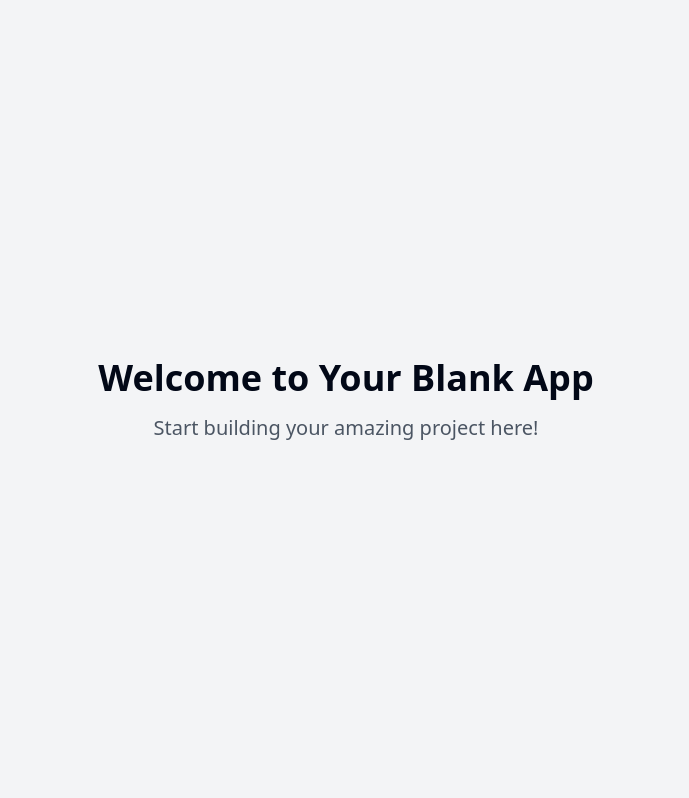
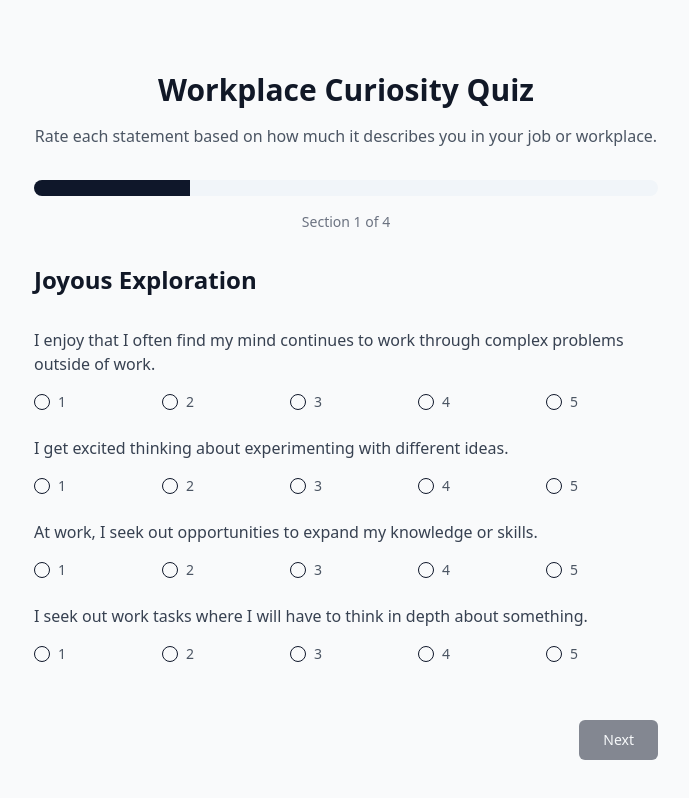
Before and after one commit to thismodernidea/quiz-embed-spark, a React (Vite) app: page / in a window 1280 px wide. Shown: the top 798 px of the page, without its empty margins (294-983 px from the left). Built offline with nearby package versions, Linux system fonts and the light colour scheme.

Commit message:
Add quiz functionality
Implement the quiz functionality, including questions, scoring, and results display.

```diff
--- a/package.json
+++ b/package.json
@@ -45,6 +45,7 @@
     "cmdk": "^1.0.0",
     "date-fns": "^3.6.0",
     "embla-carousel-react": "^8.3.0",
+    "framer-motion": "^12.7.2",
     "input-otp": "^1.2.4",
     "lucide-react": "^0.462.0",
     "next-themes": "^0.3.0",
--- /dev/null
+++ b/src/components/QuestionGroup.tsx
@@ -0,0 +1,69 @@
+
+import { RadioGroup, RadioGroupItem } from "./ui/radio-group";
+import { Label } from "./ui/label";
+import type { Dimension, Answer } from './QuizContainer';
+
+type Question = {
+  id: number;
+  text: string;
+};
+
+type QuestionGroupProps = {
+  group: {
+    dimension: Dimension;
+    questions: Question[];
+  };
+  answers: Answer[];
+  onAnswer: (questionId: number, value: number) => void;
+};
+
+const RATING_OPTIONS = [
+  { value: 1, label: 'Very slightly or not at all' },
+  { value: 2, label: 'A little' },
+  { value: 3, label: 'Moderately' },
+  { value: 4, label: 'Quite a bit' },
+  { value: 5, label: 'Extremely' },
+];
+
+const QuestionGroup = ({ group, answers, onAnswer }: QuestionGroupProps) => {
+  return (
+    <div className="space-y-8">
+      <h2 className="text-2xl font-semibold text-gray-900">{group.dimension}</h2>
+
+      <div className="space-y-6">
+        {group.questions.map((question) => {
+          const answer = answers.find(a => a.questionId === question.id);
+
+          return (
+            <div key={question.id} className="space-y-4">
+              <p className="text-gray-700">{question.text}</p>
+
+              <RadioGroup
+                value={answer?.value?.toString()}
+                onValueChange={(value) => onAnswer(question.id, parseInt(value))}
+                className="grid grid-cols-1 gap-4 sm:grid-cols-5"
+              >
+                {RATING_OPTIONS.map((option) => (
+                  <div key={option.value} className="flex items-center space-x-2">
+                    <RadioGroupItem
+                      value={option.value.toString()}
+                      id={`q${question.id}-${option.value}`}
+                    />
+                    <Label
+                      htmlFor={`q${question.id}-${option.value}`}
+                      className="text-sm text-gray-600"
+                    >
+                      {option.value}
+                    </Label>
+                  </div>
+                ))}
+              </RadioGroup>
+            </div>
+          );
+        })}
+      </div>
+    </div>
+  );
+};
+
+export default QuestionGroup;
--- /dev/null
+++ b/src/components/QuizContainer.tsx
@@ -0,0 +1,134 @@
+
+import { useState } from 'react';
+import QuestionGroup from './QuestionGroup';
+import Results from './Results';
+import { Button } from './ui/button';
+import { Progress } from './ui/progress';
+import { motion, AnimatePresence } from 'framer-motion';
+
+export type Dimension = 'Joyous Exploration' | 'Deprivation Sensitivity' | 'Stress Tolerance' | 'Openness to People\'s Ideas';
+
+export type Answer = {
+  questionId: number;
+  value: number;
+};
+
+const QUESTION_GROUPS = [
+  {
+    dimension: 'Joyous Exploration' as Dimension,
+    questions: [
+      { id: 1, text: 'I enjoy that I often find my mind continues to work through complex problems outside of work.' },
+      { id: 2, text: 'I get excited thinking about experimenting with different ideas.' },
+      { id: 3, text: 'At work, I seek out opportunities to expand my knowledge or skills.' },
+      { id: 4, text: 'I seek out work tasks where I will have to think in depth about something.' },
+    ],
+  },
+  {
+    dimension: 'Deprivation Sensitivity' as Dimension,
+    questions: [
+      { id: 5, text: 'When given a complex problem at work, I can\'t rest until I find the answer.' },
+      { id: 6, text: 'When a complex work problem arises, I continue to seek information until I understand it fully.' },
+      { id: 7, text: 'I can spend hours on a single problem because I feel a need to find an answer.' },
+      { id: 8, text: 'I work relentlessly to find answers to complicated questions at work.' },
+    ],
+  },
+  {
+    dimension: 'Stress Tolerance' as Dimension,
+    questions: [
+      { id: 9, text: 'When work is anxiety-provoking, I tend to explore rather than avoid.' },
+      { id: 10, text: 'The possibility of being distressed does not impact my motivation to work on new projects.' },
+      { id: 11, text: 'I do not shy away from the unknown or unfamiliar even if it seems scary.' },
+      { id: 12, text: 'When probing deeper into a project that interests me, feeling anxious does not derail me.' },
+    ],
+  },
+  {
+    dimension: 'Openness to People\'s Ideas' as Dimension,
+    questions: [
+      { id: 13, text: 'It is important to listen to ideas from people who think differently.' },
+      { id: 14, text: 'I value colleagues with different ideas.' },
+      { id: 15, text: 'I like to hear ideas from colleagues even if they are different from my current line of thinking.' },
+      { id: 16, text: 'Even when I am confident in my approach to a problem, I like to hear other people\'s opinions.' },
+    ],
+  },
+];
+
+const QuizContainer = () => {
+  const [currentGroupIndex, setCurrentGroupIndex] = useState(0);
+  const [answers, setAnswers] = useState<Answer[]>([]);
+  const [showResults, setShowResults] = useState(false);
+
+  const handleAnswer = (questionId: number, value: number) => {
+    setAnswers(prev => {
+      const existing = prev.findIndex(a => a.questionId === questionId);
+      if (existing !== -1) {
+        const newAnswers = [...prev];
+        newAnswers[existing] = { questionId, value };
+        return newAnswers;
+      }
+      return [...prev, { questionId, value }];
+    });
+  };
+
+  const canProceed = () => {
+    const currentQuestions = QUESTION_GROUPS[currentGroupIndex].questions;
+    return currentQuestions.every(q => answers.some(a => a.questionId === q.id));
+  };
+
+  const handleNext = () => {
+    if (currentGroupIndex < QUESTION_GROUPS.length - 1) {
+      setCurrentGroupIndex(prev => prev + 1);
+    } else {
+      setShowResults(true);
+    }
+  };
+
+  const progress = ((currentGroupIndex + 1) / QUESTION_GROUPS.length) * 100;
+
+  if (showResults) {
+    return <Results answers={answers} />;
+  }
+
+  return (
+    <div className="max-w-2xl mx-auto p-6 space-y-8">
+      <div className="text-center space-y-4">
+        <h1 className="text-3xl font-bold text-gray-900">Workplace Curiosity Quiz</h1>
+        <p className="text-gray-600">Rate each statement based on how much it describes you in your job or workplace.</p>
+      </div>
+
+      <div className="space-y-4">
+        <Progress value={progress} className="w-full" />
+        <p className="text-sm text-gray-500 text-center">
+          Section {currentGroupIndex + 1} of {QUESTION_GROUPS.length}
+        </p>
+      </div>
+
+      <AnimatePresence mode="wait">
+        <motion.div
+          key={currentGroupIndex}
+          initial={{ opacity: 0, x: 20 }}
+          animate={{ opacity: 1, x: 0 }}
+          exit={{ opacity: 0, x: -20 }}
+          transition={{ duration: 0.3 }}
+        >
+          <QuestionGroup
+            group={QUESTION_GROUPS[currentGroupIndex]}
+            answers={answers}
+            onAnswer={handleAnswer}
+          />
+        </motion.div>
+      </AnimatePresence>
+
+      <div className="flex justify-end pt-6">
+        <Button
+          onClick={handleNext}
+          disabled={!canProceed()}
+          className="px-6"
+        >
+          {currentGroupIndex < QUESTION_GROUPS.length - 1 ? "Next" : "See Results"}
+        </Button>
+      </div>
+    </div>
+  );
+};
+
+export default QuizContainer;
--- /dev/null
+++ b/src/components/Results.tsx
@@ -0,0 +1,74 @@
+
+import { Card } from './ui/card';
+import type { Answer } from './QuizContainer';
+
+type ResultsProps = {
+  answers: Answer[];
+};
+
+const Results = ({ answers }: ResultsProps) => {
+  const calculateDimensionScore = (startId: number): number => {
+    const dimensionAnswers = answers.filter(
+      a => a.questionId >= startId && a.questionId < startId + 4
+    );
+
+    const sum = dimensionAnswers.reduce((acc, curr) => acc + curr.value, 0);
+    return Number((sum / 4).toFixed(2));
+  };
+
+  const dimensionScores = {
+    'Joyous Exploration': calculateDimensionScore(1),
+    'Deprivation Sensitivity': calculateDimensionScore(5),
+    'Stress Tolerance': calculateDimensionScore(9),
+    'Openness to People\'s Ideas': calculateDimensionScore(13),
+  };
+
+  const overallScore = Number(
+    (Object.values(dimensionScores).reduce((a, b) => a + b, 0) / 4).toFixed(2)
+  );
+
+  return (
+    <div className="max-w-2xl mx-auto p-6 space-y-8">
+      <div className="text-center space-y-4">
+        <h2 className="text-3xl font-bold text-gray-900">Your Curiosity Profile</h2>
+        <p className="text-gray-600">
+          Here are your scores across the four dimensions of workplace curiosity
+        </p>
+      </div>
+
+      <div className="grid gap-4 md:grid-cols-2">
+        {Object.entries(dimensionScores).map(([dimension, score]) => (
+          <Card key={dimension} className="p-6">
+            <h3 className="font-semibold text-gray-900">{dimension}</h3>
+            <div className="mt-2">
+              <div className="text-3xl font-bold text-primary">{score}</div>
+              <div className="h-2 bg-gray-100 rounded-full mt-2">
+                <div
+                  className="h-full bg-primary rounded-full transition-all duration-500"
+                  style={{ width: `${(score / 5) * 100}%` }}
+                />
+              </div>
+            </div>
+          </Card>
+        ))}
+      </div>
+
+      <Card className="p-6 mt-8">
+        <h3 className="text-xl font-semibold text-center text-gray-900">
+          Overall Curiosity Score
+        </h3>
+        <div className="text-4xl font-bold text-primary text-center mt-4">
+          {overallScore}
+        </div>
+        <div className="h-3 bg-gray-100 rounded-full mt-4">
+          <div
+            className="h-full bg-primary rounded-full transition-all duration-500"
+            style={{ width: `${(overallScore / 5) * 100}%` }}
+          />
+        </div>
+      </Card>
+    </div>
+  );
+};
+
+export default Results;
--- a/src/pages/Index.tsx
+++ b/src/pages/Index.tsx
@@ -1,12 +1,10 @@
-// Update this page (the content is just a fallback if you fail to update the page)
+
+import QuizContainer from "@/components/QuizContainer";
 
 const Index = () => {
   return (
-    <div className="min-h-screen flex items-center justify-center bg-gray-100">
-      <div className="text-center">
-        <h1 className="text-4xl font-bold mb-4">Welcome to Your Blank App</h1>
-        <p className="text-xl text-gray-600">Start building your amazing project here!</p>
-      </div>
+    <div className="min-h-screen bg-gray-50 py-12">
+      <QuizContainer />
     </div>
   );
 };
```
Also changed, not shown: 1 other file (tests, documents, lock files or other folders).
